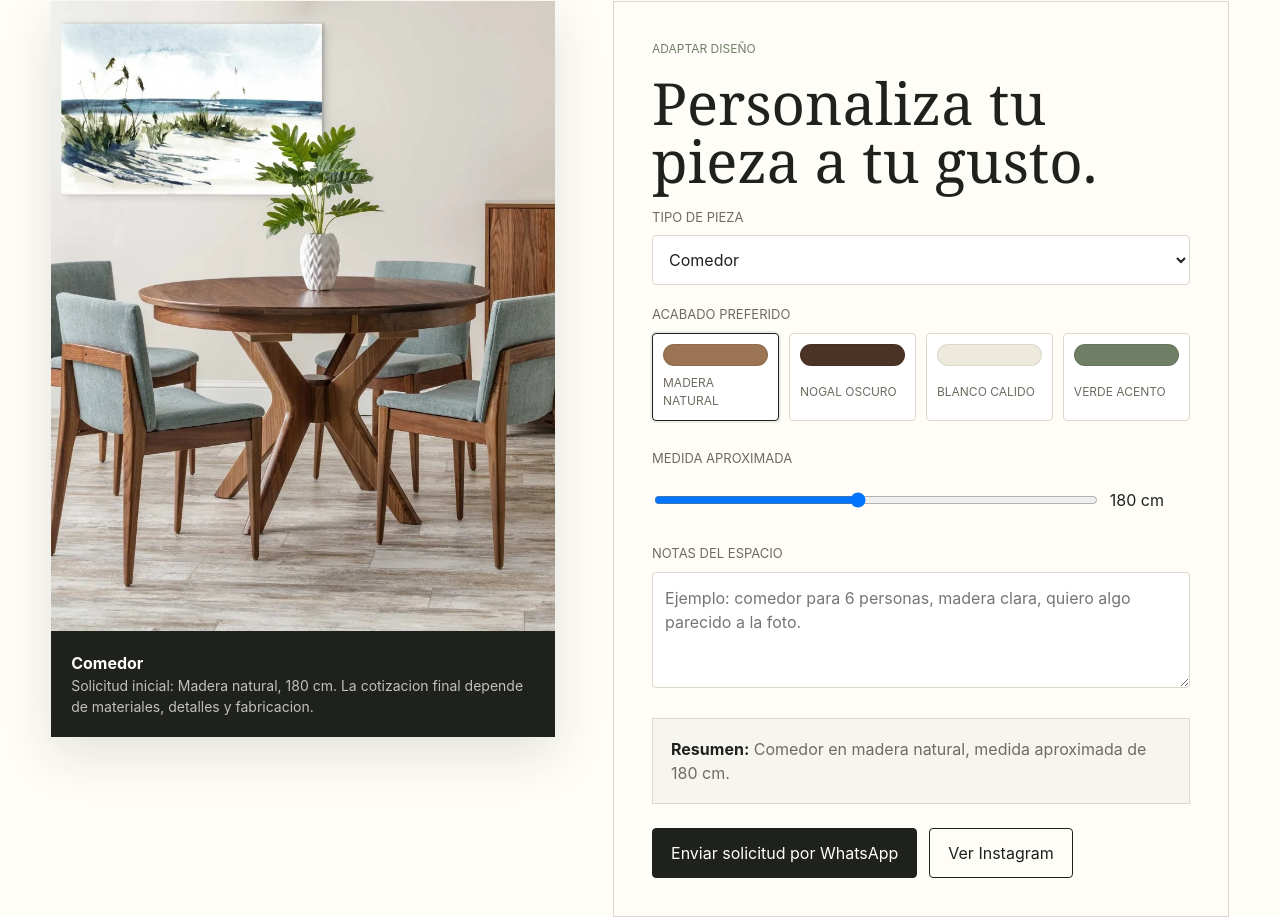
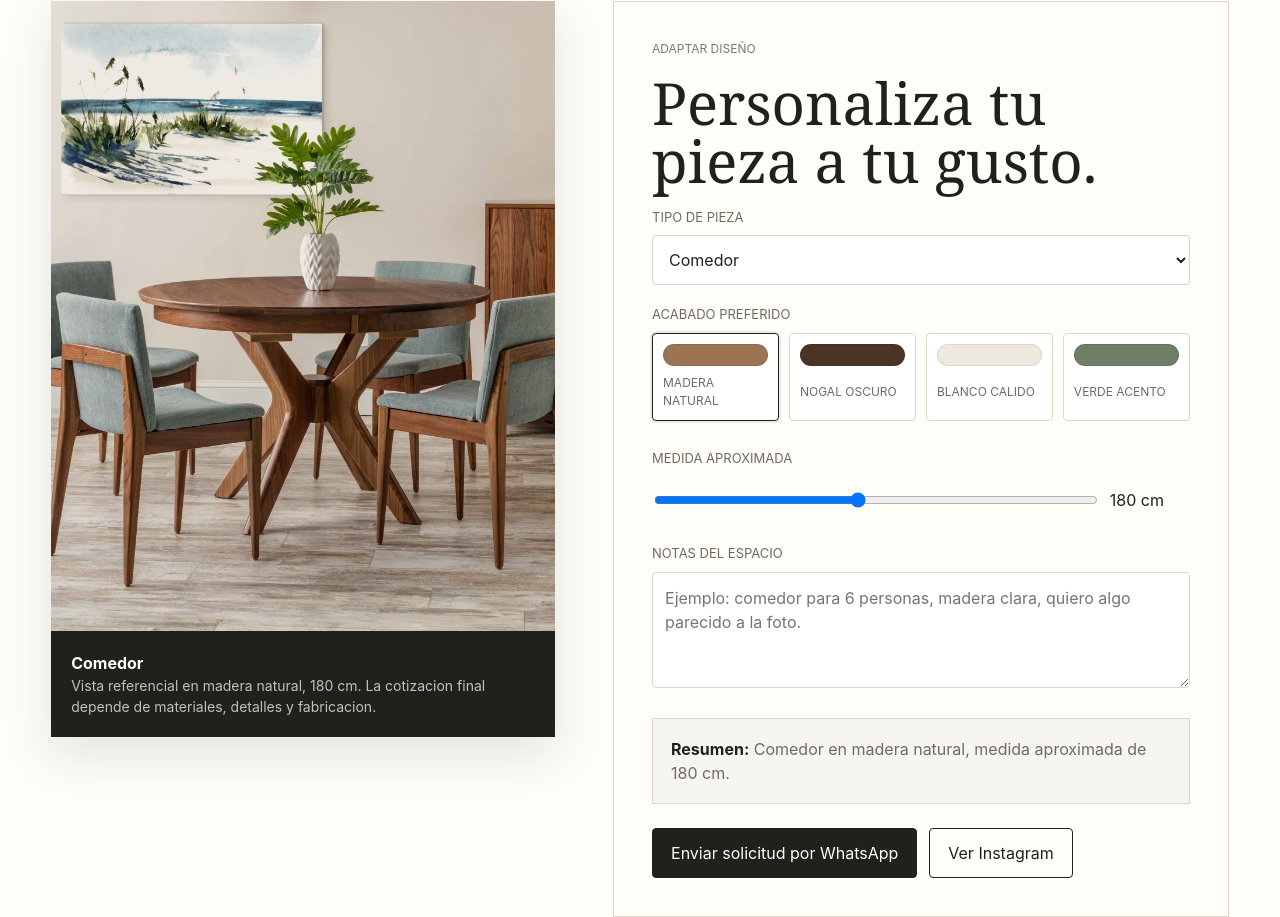
Before and after one commit to emanuel377/rouse-home-showroom, a plain HTML site: page index.html in a window 1280 px wide. Shown: the part 3781-4698 px from the top of the page. Drawn offline with Linux system fonts and the light colour scheme.

Commit message:
Add files via upload

```diff
--- a/index.html
+++ b/index.html
@@ -387,7 +387,23 @@
     }
 
     .preview-image {
+      position: relative;
       aspect-ratio: 4 / 5;
+    }
+
+    .preview-image::after {
+      content: "";
+      position: absolute;
+      inset: 0;
+      background: var(--finish-tint, rgba(154, 116, 83, .12));
+      mix-blend-mode: multiply;
+      pointer-events: none;
+      transition: background .25s ease, opacity .25s ease;
+    }
+
+    .preview-image img {
+      transition: filter .25s ease, transform .25s ease;
+      filter: var(--finish-filter, saturate(1.02) contrast(1.02));
     }
 
     .preview-caption {
@@ -696,7 +712,7 @@
     <section class="section alt" id="adaptar">
       <div class="wrap customizer">
         <aside class="preview">
-          <div class="preview-image"><img src="assets/comedor.webp" alt="Comedor personalizado" id="previewImage"></div>
+          <div class="preview-image" id="previewFrame"><img src="assets/comedor.webp" alt="Comedor personalizado" id="previewImage"></div>
           <div class="preview-caption">
             <strong id="previewTitle">Solicitud personalizada</strong>
             <p id="previewText">Elegir opciones ayuda a enviar una consulta mas completa por WhatsApp.</p>
@@ -780,9 +796,29 @@
     const widthOut = document.querySelector("#widthOut");
     const summary = document.querySelector("#summary");
     const whatsappBtn = document.querySelector("#whatsappBtn");
+    const previewFrame = document.querySelector("#previewFrame");
     const previewImage = document.querySelector("#previewImage");
     const previewTitle = document.querySelector("#previewTitle");
     const previewText = document.querySelector("#previewText");
+
+    const finishPreview = {
+      "Madera natural": {
+        tint: "rgba(154, 116, 83, .16)",
+        filter: "saturate(1.06) contrast(1.03) brightness(1)"
+      },
+      "Nogal oscuro": {
+        tint: "rgba(59, 38, 27, .34)",
+        filter: "saturate(.9) contrast(1.12) brightness(.82)"
+      },
+      "Blanco calido": {
+        tint: "rgba(244, 236, 220, .42)",
+        filter: "saturate(.72) contrast(.95) brightness(1.14)"
+      },
+      "Verde acento": {
+        tint: "rgba(88, 105, 78, .36)",
+        filter: "saturate(.92) contrast(1.04) brightness(.94)"
+      }
+    };
 
     const piecePreview = {
       "Comedor": {
@@ -815,12 +851,15 @@
       const finish = form.querySelector("input[name='finish']:checked").value;
       const value = `${width.value} cm`;
       const preview = piecePreview[piece.value] || piecePreview["Comedor"];
+      const finishStyle = finishPreview[finish] || finishPreview["Madera natural"];
       widthOut.textContent = value;
       previewImage.src = preview.src;
       previewImage.alt = preview.alt;
+      previewFrame.style.setProperty("--finish-tint", finishStyle.tint);
+      previewFrame.style.setProperty("--finish-filter", finishStyle.filter);
       summary.innerHTML = `<strong>Resumen:</strong> ${piece.value} en ${finish.toLowerCase()}, medida aproximada de ${value}.`;
       previewTitle.textContent = piece.value;
-      previewText.textContent = `Solicitud inicial: ${finish}, ${value}. La cotizacion final depende de materiales, detalles y fabricacion.`;
+      previewText.textContent = `Vista referencial en ${finish.toLowerCase()}, ${value}. La cotizacion final depende de materiales, detalles y fabricacion.`;
 
       const notes = document.querySelector("#space").value.trim();
       const message = [
```
